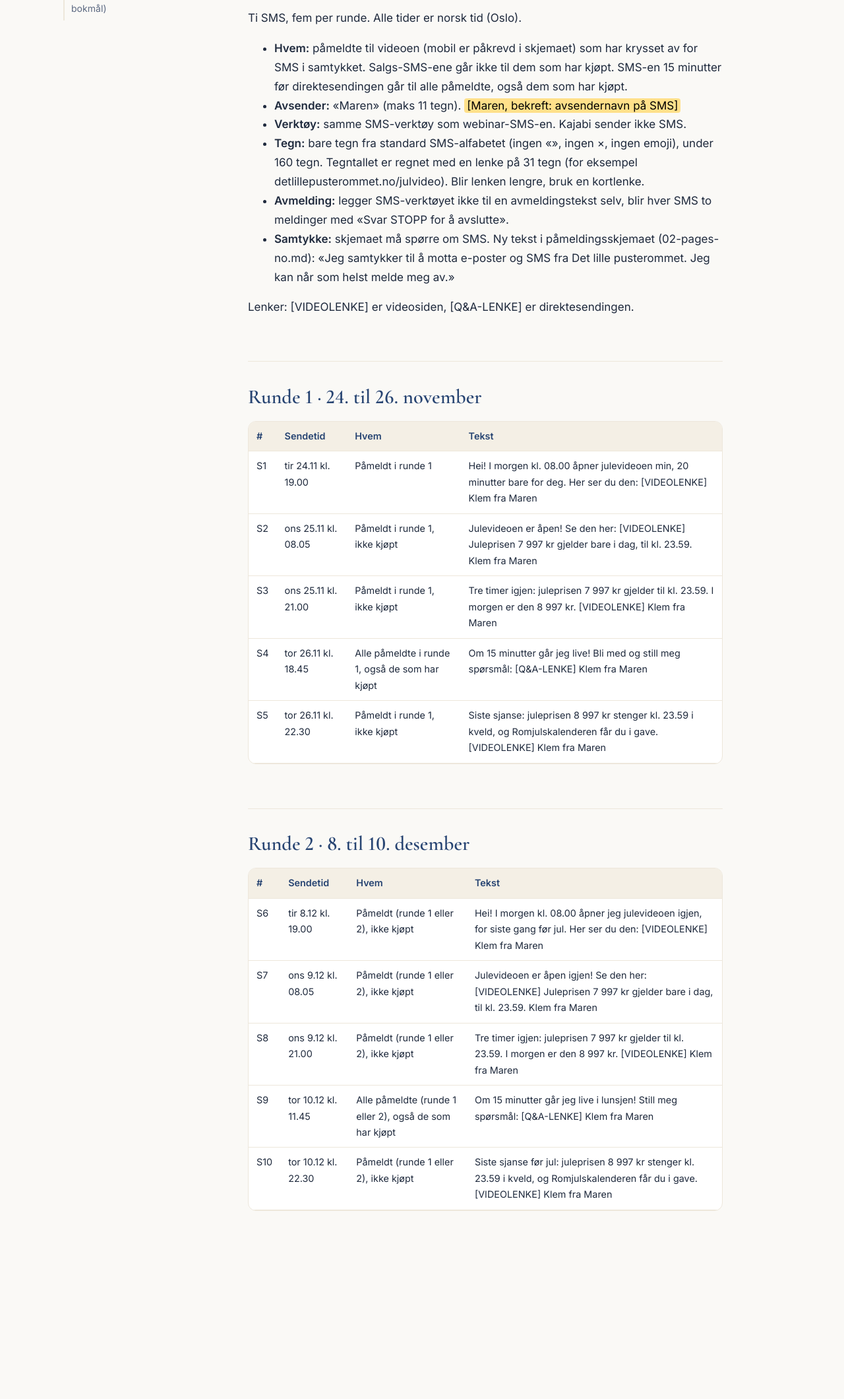
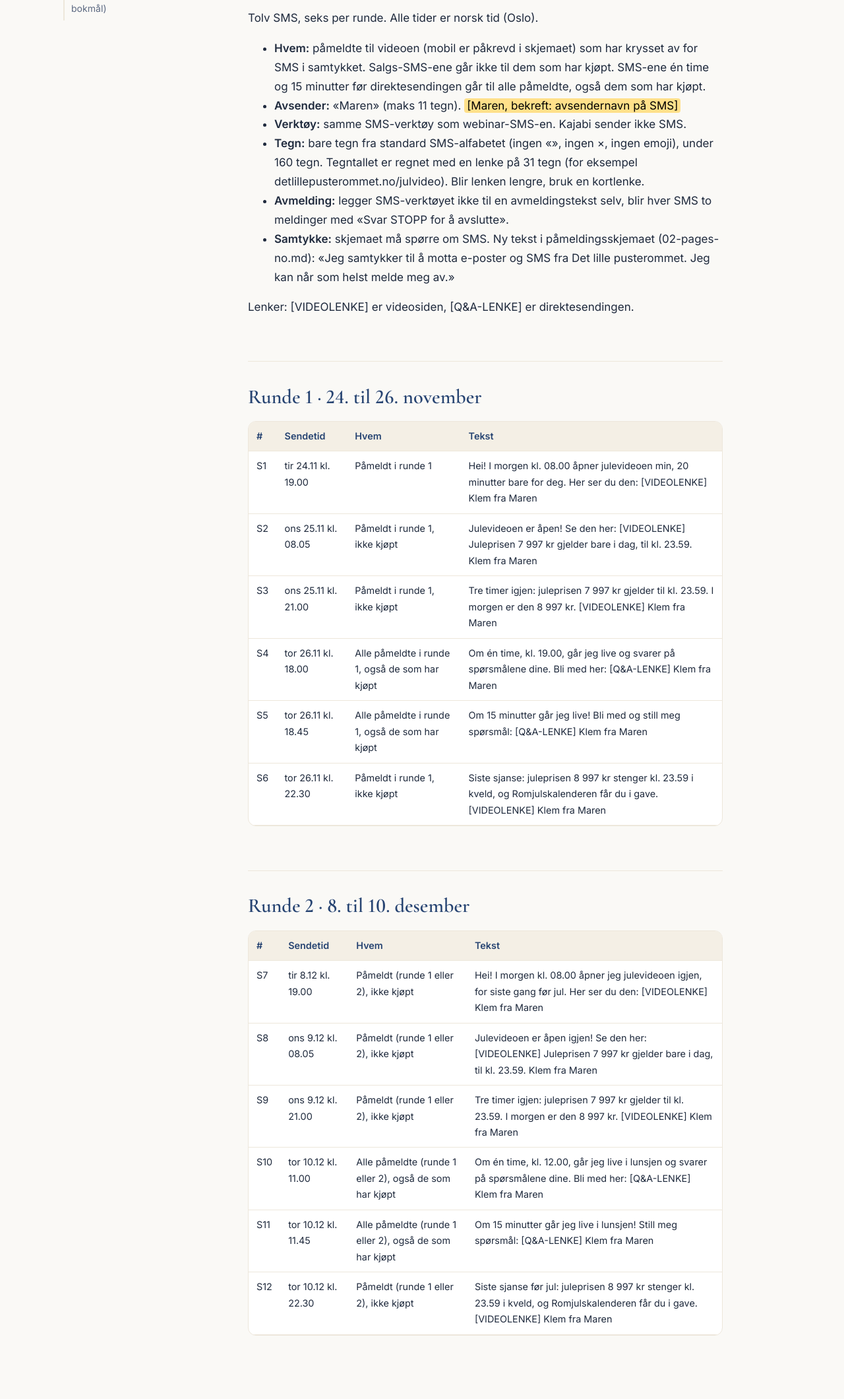
Before and after one commit to haphuongharley-wq/maren-bw-2026-review, a plain HTML site: page copy/sms.html in a window 1280 px wide. Shown: the part 331-2451 px from the top of the page at 66% size. Before the commit the page ends 2262 px from the top, so only its background shows below. Drawn offline with nearby package versions, Linux system fonts and the light colour scheme.

Commit message:
feat: add SMS one hour before live Q&A in both rounds

```diff
--- a/copy/sms.html
+++ b/copy/sms.html
@@ -1,5 +1,5 @@
 <!doctype html><html lang="no"><head><meta charset="utf-8"><meta name="viewport" content="width=device-width,initial-scale=1">
-<meta name="robots" content="noindex"><title>SMS · 10 meldinger · Jul 2026</title>
+<meta name="robots" content="noindex"><title>SMS · 12 meldinger · Jul 2026</title>
 <link rel="preconnect" href="https://fonts.googleapis.com"><link href="https://fonts.googleapis.com/css2?family=Cormorant+Garamond:wght@600&family=Inter:wght@400;600&display=swap" rel="stylesheet">
 <style>
 :root{--navy:#274472;--navy-dd:#142340;--gold:#AB9461;--gold-d:#8a7340;--gold-l:#d8c79c;--cream:#f4efe5;--bg:#FAF9F6;--sand:#EDE7DB;--ink:#1f2a3d;--slate:#5d6a82}
@@ -37,7 +37,7 @@ code{background:var(--cream);padding:1px 6px;border-radius:5px;font-size:.88em}
 hr{border:0;border-top:1px solid var(--sand);margin:2em 0}
 mark{background:#ffe08a;padding:1px 4px;border-radius:4px}
 body{font-variant-numeric:lining-nums}</style></head><body><nav class="bar" aria-label="Dokumenter"><a href="../" style="font:600 1.2rem Cormorant Garamond,Georgia,serif;color:#274472;margin-right:8px">Det lille pusterommet · Julen 2026</a><a href="plan.html">Kampanjeplan</a><a href="vsl.html">VSL-manus</a><a href="sider.html">Sidene</a><a href="e-poster.html">E-postene</a><a href="kalender.html">Romjulskalenderen</a><a href="live-qa.html">Live Q&A</a><a href="sms.html" class=on>SMS</a></nav>
-<header class="hd"><div><small>Jul 2026 · til godkjenning</small><h1>SMS · 10 meldinger</h1><p>Utkast. <mark>Gult</mark> betyr at Maren må bekrefte noe (1 steder).</p></div></header>
+<header class="hd"><div><small>Jul 2026 · til godkjenning</small><h1>SMS · 12 meldinger</h1><p>Utkast. <mark>Gult</mark> betyr at Maren må bekrefte noe (1 steder).</p></div></header>
 <div class="lay"><nav class="toc" aria-label="Innhold"><b>Innhold</b><div class="toc">
 <ul>
 <li><a href="#sms-julen-2026-norsk-bokmal">SMS · Julen 2026 (norsk, bokmål)</a><ul>
@@ -48,9 +48,9 @@ body{font-variant-numeric:lining-nums}</style></head><body><nav class="bar" aria
 </ul>
 </div>
 </nav><article><h1 id="sms-julen-2026-norsk-bokmal">SMS · Julen 2026 (norsk, bokmål)</h1>
-<p>Ti SMS, fem per runde. Alle tider er norsk tid (Oslo).</p>
+<p>Tolv SMS, seks per runde. Alle tider er norsk tid (Oslo).</p>
 <ul>
-<li><strong>Hvem:</strong> påmeldte til videoen (mobil er påkrevd i skjemaet) som har krysset av for SMS i samtykket. Salgs-SMS-ene går ikke til dem som har kjøpt. SMS-en 15 minutter før direktesendingen går til alle påmeldte, også dem som har kjøpt.</li>
+<li><strong>Hvem:</strong> påmeldte til videoen (mobil er påkrevd i skjemaet) som har krysset av for SMS i samtykket. Salgs-SMS-ene går ikke til dem som har kjøpt. SMS-ene én time og 15 minutter før direktesendingen går til alle påmeldte, også dem som har kjøpt.</li>
 <li><strong>Avsender:</strong> «Maren» (maks 11 tegn). <mark>[Maren, bekreft: avsendernavn på SMS]</mark></li>
 <li><strong>Verktøy:</strong> samme SMS-verktøy som webinar-SMS-en. Kajabi sender ikke SMS.</li>
 <li><strong>Tegn:</strong> bare tegn fra standard SMS-alfabetet (ingen «», ingen ×, ingen emoji), under 160 tegn. Tegntallet er regnet med en lenke på 31 tegn (for eksempel detlillepusterommet.no/julvideo). Blir lenken lengre, bruk en kortlenke.</li>
@@ -89,12 +89,18 @@ body{font-variant-numeric:lining-nums}</style></head><body><nav class="bar" aria
 </tr>
 <tr>
 <td>S4</td>
+<td>tor 26.11 kl. 18.00</td>
+<td>Alle påmeldte i runde 1, også de som har kjøpt</td>
+<td>Om én time, kl. 19.00, går jeg live og svarer på spørsmålene dine. Bli med her: [Q&amp;A-LENKE] Klem fra Maren</td>
+</tr>
+<tr>
+<td>S5</td>
 <td>tor 26.11 kl. 18.45</td>
 <td>Alle påmeldte i runde 1, også de som har kjøpt</td>
 <td>Om 15 minutter går jeg live! Bli med og still meg spørsmål: [Q&amp;A-LENKE] Klem fra Maren</td>
 </tr>
 <tr>
-<td>S5</td>
+<td>S6</td>
 <td>tor 26.11 kl. 22.30</td>
 <td>Påmeldt i runde 1, ikke kjøpt</td>
 <td>Siste sjanse: juleprisen 8 997 kr stenger kl. 23.59 i kveld, og Romjulskalenderen får du i gave. [VIDEOLENKE] Klem fra Maren</td>
@@ -113,31 +119,37 @@ body{font-variant-numeric:lining-nums}</style></head><body><nav class="bar" aria
 </thead>
 <tbody>
 <tr>
-<td>S6</td>
+<td>S7</td>
 <td>tir 8.12 kl. 19.00</td>
 <td>Påmeldt (runde 1 eller 2), ikke kjøpt</td>
 <td>Hei! I morgen kl. 08.00 åpner jeg julevideoen igjen, for siste gang før jul. Her ser du den: [VIDEOLENKE] Klem fra Maren</td>
 </tr>
 <tr>
-<td>S7</td>
+<td>S8</td>
 <td>ons 9.12 kl. 08.05</td>
 <td>Påmeldt (runde 1 eller 2), ikke kjøpt</td>
 <td>Julevideoen er åpen igjen! Se den her: [VIDEOLENKE] Juleprisen 7 997 kr gjelder bare i dag, til kl. 23.59. Klem fra Maren</td>
 </tr>
 <tr>
-<td>S8</td>
+<td>S9</td>
 <td>ons 9.12 kl. 21.00</td>
 <td>Påmeldt (runde 1 eller 2), ikke kjøpt</td>
 <td>Tre timer igjen: juleprisen 7 997 kr gjelder til kl. 23.59. I morgen er den 8 997 kr. [VIDEOLENKE] Klem fra Maren</td>
 </tr>
 <tr>
-<td>S9</td>
+<td>S10</td>
+<td>tor 10.12 kl. 11.00</td>
+<td>Alle påmeldte (runde 1 eller 2), også de som har kjøpt</td>
+<td>Om én time, kl. 12.00, går jeg live i lunsjen og svarer på spørsmålene dine. Bli med her: [Q&amp;A-LENKE] Klem fra Maren</td>
+</tr>
+<tr>
+<td>S11</td>
 <td>tor 10.12 kl. 11.45</td>
 <td>Alle påmeldte (runde 1 eller 2), også de som har kjøpt</td>
 <td>Om 15 minutter går jeg live i lunsjen! Still meg spørsmål: [Q&amp;A-LENKE] Klem fra Maren</td>
 </tr>
 <tr>
-<td>S10</td>
+<td>S12</td>
 <td>tor 10.12 kl. 22.30</td>
 <td>Påmeldt (runde 1 eller 2), ikke kjøpt</td>
 <td>Siste sjanse før jul: juleprisen 8 997 kr stenger kl. 23.59 i kveld, og Romjulskalenderen får du i gave. [VIDEOLENKE] Klem fra Maren</td>
```
Also changed, not shown: copy/plan.html (+1 -1 lines), index.html (+2 -2 lines), 1 other file.
